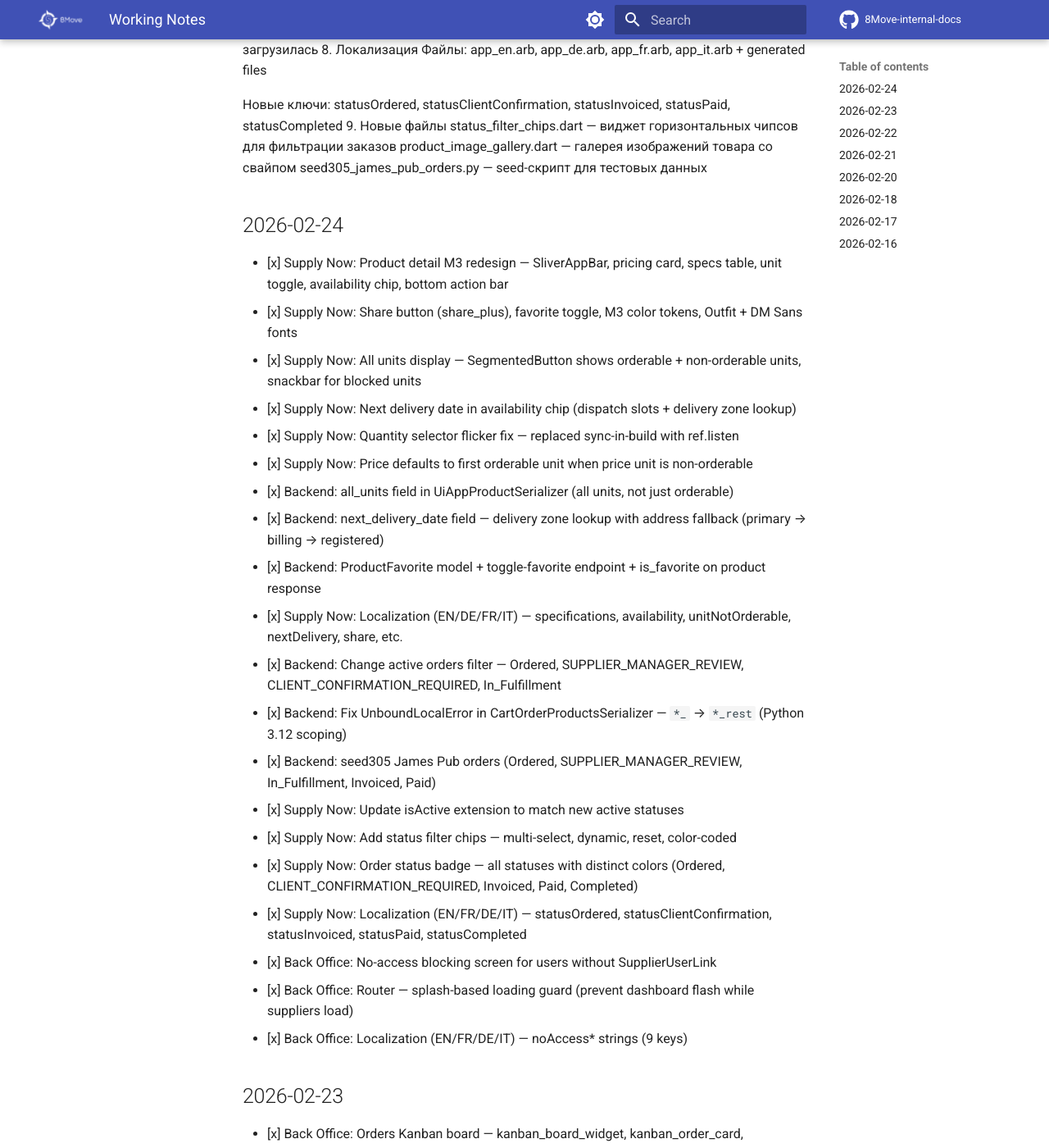
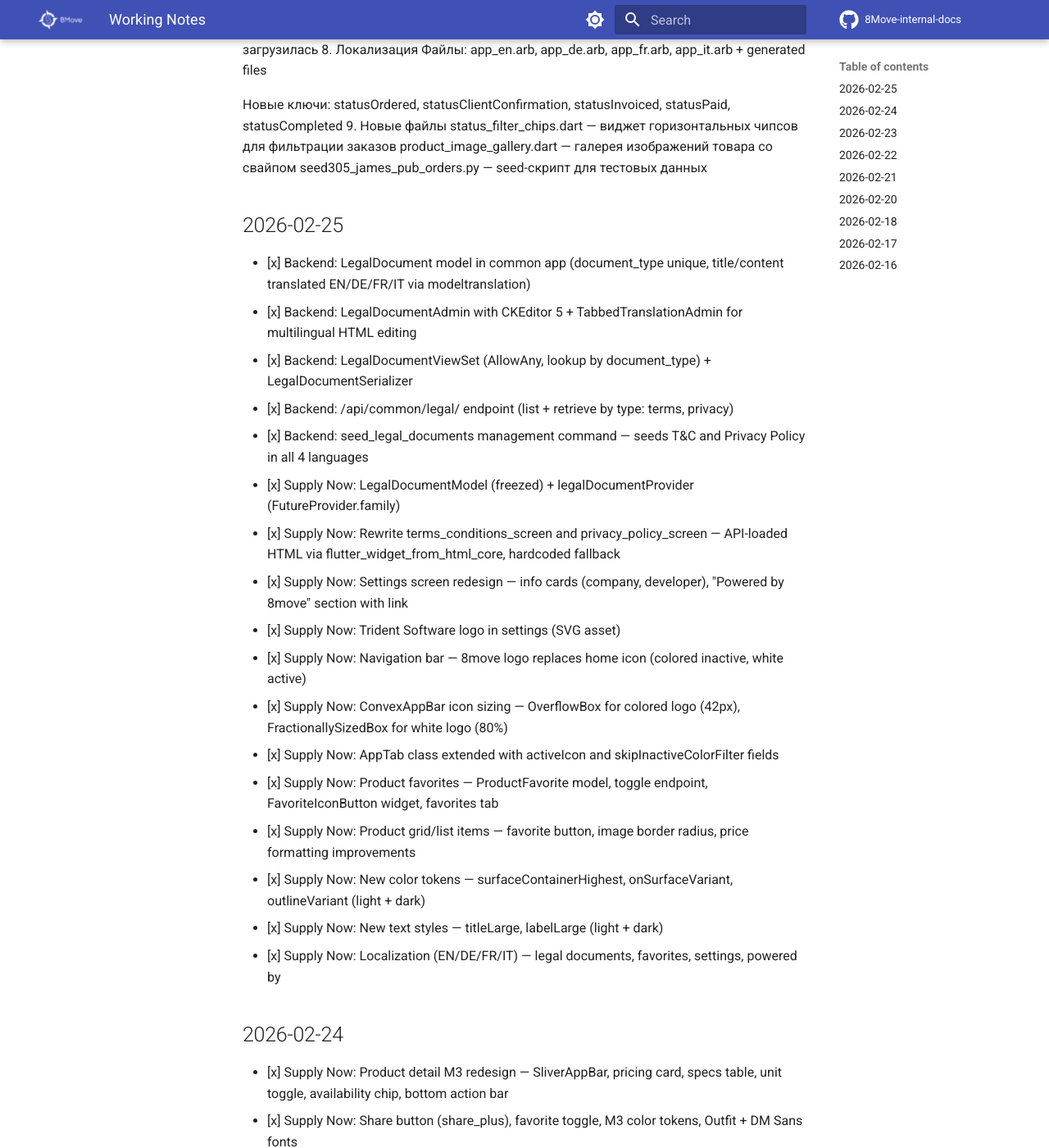
Before and after one commit to MaxShytov/8Move-internal-docs, an MkDocs documentation site: the page built from docs/tasks/current/notes.md, in a window 1280 px wide and 1400 px high, scrolled down 1290 px. Shown: the whole window at 82% size. Built offline with MkDocs 1.6.1 and Material for MkDocs 9.7.7, drawn with Linux system fonts in a browser that asks for light colours; comment, search, counter and statistics services are not loaded.

Commit message:
docs: update changelog and working notes for 2026-02-25 — legal documents API, 8move branding, favorites
Co-Authored-By: Claude Opus 4.6 <noreply@anthropic.com>

```diff
--- a/docs/tasks/current/notes.md
+++ b/docs/tasks/current/notes.md
@@ -52,6 +52,26 @@ Accept-Language — всегда отправляется header, дефолт '
 status_filter_chips.dart — виджет горизонтальных чипсов для фильтрации заказов
 product_image_gallery.dart — галерея изображений товара со свайпом
 seed305_james_pub_orders.py — seed-скрипт для тестовых данных
+
+## 2026-02-25
+
+- [x] Backend: LegalDocument model in common app (document_type unique, title/content translated EN/DE/FR/IT via modeltranslation)
+- [x] Backend: LegalDocumentAdmin with CKEditor 5 + TabbedTranslationAdmin for multilingual HTML editing
+- [x] Backend: LegalDocumentViewSet (AllowAny, lookup by document_type) + LegalDocumentSerializer
+- [x] Backend: /api/common/legal/ endpoint (list + retrieve by type: terms, privacy)
+- [x] Backend: seed_legal_documents management command — seeds T&C and Privacy Policy in all 4 languages
+- [x] Supply Now: LegalDocumentModel (freezed) + legalDocumentProvider (FutureProvider.family)
+- [x] Supply Now: Rewrite terms_conditions_screen and privacy_policy_screen — API-loaded HTML via flutter_widget_from_html_core, hardcoded fallback
+- [x] Supply Now: Settings screen redesign — info cards (company, developer), "Powered by 8move" section with link
+- [x] Supply Now: Trident Software logo in settings (SVG asset)
+- [x] Supply Now: Navigation bar — 8move logo replaces home icon (colored inactive, white active)
+- [x] Supply Now: ConvexAppBar icon sizing — OverflowBox for colored logo (42px), FractionallySizedBox for white logo (80%)
+- [x] Supply Now: AppTab class extended with activeIcon and skipInactiveColorFilter fields
+- [x] Supply Now: Product favorites — ProductFavorite model, toggle endpoint, FavoriteIconButton widget, favorites tab
+- [x] Supply Now: Product grid/list items — favorite button, image border radius, price formatting improvements
+- [x] Supply Now: New color tokens — surfaceContainerHighest, onSurfaceVariant, outlineVariant (light + dark)
+- [x] Supply Now: New text styles — titleLarge, labelLarge (light + dark)
+- [x] Supply Now: Localization (EN/DE/FR/IT) — legal documents, favorites, settings, powered by
 
 ## 2026-02-24
 
```
Also changed, not shown: docs/changelog.md (+28 -0 lines).
